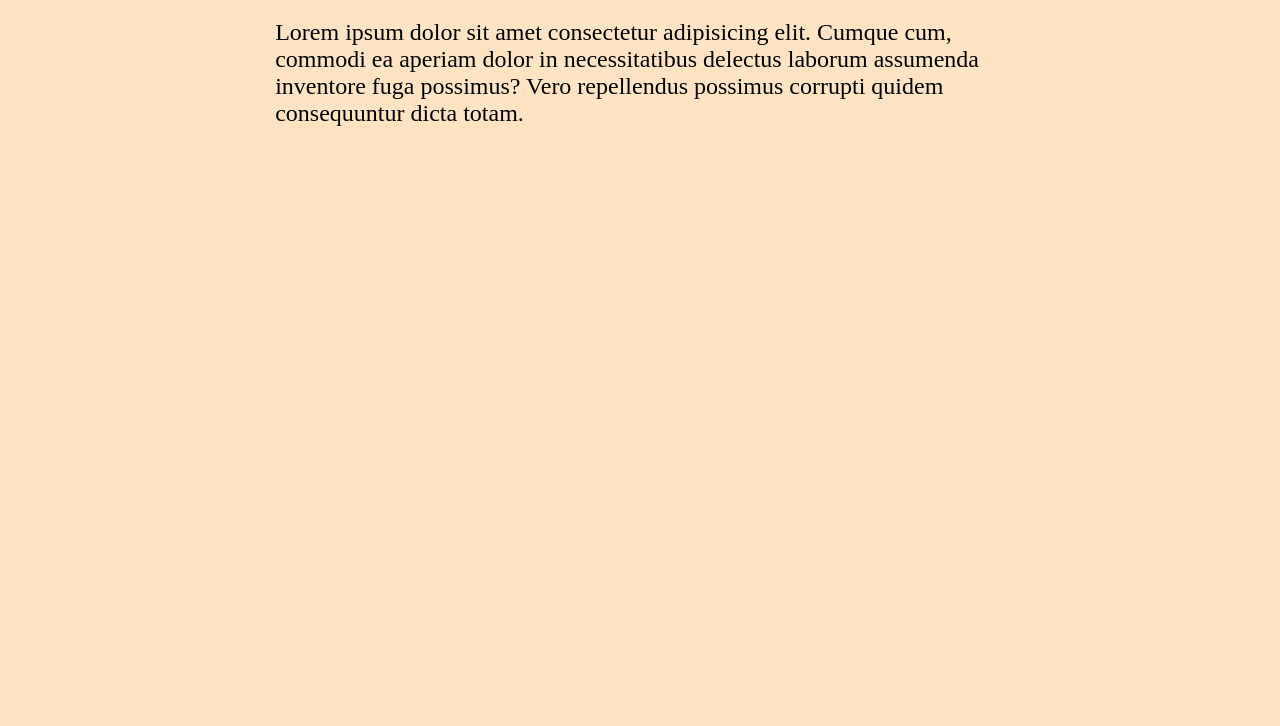
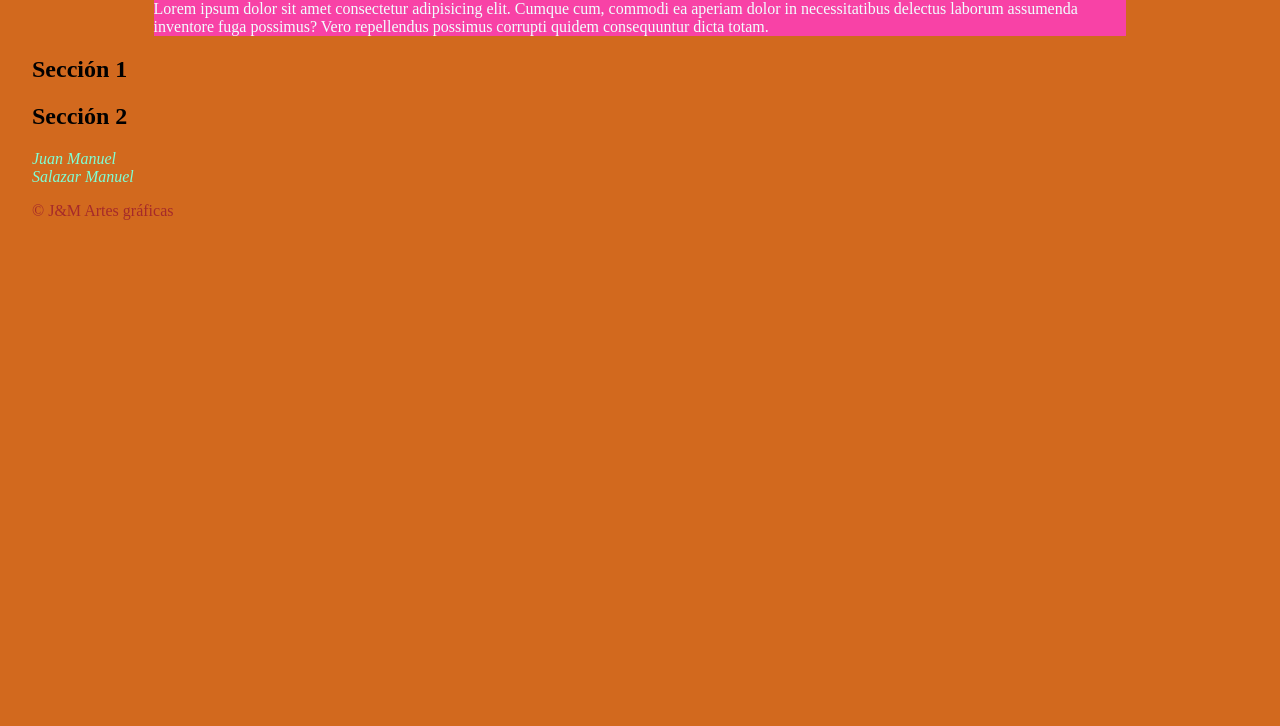
Before and after one commit to juanma62/paginas_web_css, a website: page 09_sass/index.html in a window 1280 px wide. Shown: the part 74-800 px from the top of the page. Drawn offline with Linux system fonts and the light colour scheme.

Commit message:
Cambios 8-6-18_fin-clase

```diff
--- a/09_sass/index.html
+++ b/09_sass/index.html
@@ -12,5 +12,20 @@
         <h1>Estilos SASS</h1>
         <p>Lorem ipsum dolor sit amet consectetur adipisicing elit. Cumque cum, commodi ea aperiam dolor in necessitatibus delectus laborum assumenda inventore fuga possimus? Vero repellendus possimus corrupti quidem consequuntur dicta totam.</p>
     </header>
+    <main>
+        <section>
+            <h2>Sección 1</h2>
+        </section>
+        <section>
+            <h2>Sección 2</h2>
+        </section>
+    </main>
+    <footer>
+        <address>
+            <p>Juan Manuel</p>
+            <p>Salazar Manuel</p>
+        </address>
+        <p>&copy; J&amp;M Artes gráficas</p>
+    </footer>
 </body>
 </html>
--- a/09_sass/package.json
+++ b/09_sass/package.json
@@ -8,8 +8,11 @@
   },
   "devDependencies": {},
   "scripts": {
+    "start": "parallelshell \"npm run server\" \"npm run sass:vigilar\"",
     "sass": "sass scss:css",
-    "test": "echo \"Error: no test specified\" && exit 1"
+    "server" : "http-server ../",
+    "test": "echo \"Error: no test specified\" && exit 1",
+    "sass:vigilar" : "nodemon -e scss -x \"sass scss:css\""
   },
   "keywords": [],
   "author": "Juan Manuel",
--- /dev/null
+++ b/09_sass/scss/_header.scss
@@ -0,0 +1,17 @@
+$fondo1:rgb(248, 66, 166);
+$fondo2:rgb(66, 248, 187);
+$fondo3: mix($fondo1, $fondo2);
+$margen1: 10%;
+$margen2: 10%;
+$margen3: $margen1 + $margen2;
+
+header {
+    width: 80%;
+    margin-left: $margen1;
+    margin-right: $margen2;
+    @import "_header2.scss";
+    background-color: $fondo1;
+    &:hover {
+        background-color: lighten($fondo1, 80);
+    }
+}
--- /dev/null
+++ b/09_sass/scss/_header2.scss
@@ -0,0 +1,10 @@
+h1 {
+    color: blue;
+    margin-bottom: 0.3rem
+}
+
+p {
+    font-size: 1rem;
+    margin-top: 0;
+    color: azure
+}
--- a/09_sass/scss/style.scss
+++ b/09_sass/scss/style.scss
@@ -1,15 +1,24 @@
 body {
     margin: 2rem;
-    background-color: bisque;
-    header {
-        width: 60%;
-        margin-left: auto;
-        margin-right: auto;
-            h1 {
-                color: aquamarine
-            }
-            p {
-            font-size: 1.5rem
+    background-color: chocolate;
+}
+
+// Aquí va el header
+
+@import "_header.scss";
+
+footer {
+    p {
+        color: brown;
+    }
+    address {
+        p {
+            margin-top: 0;
+            margin-bottom: 0;
+            color: blueviolet;
+        }
+        >p {
+            color: aquamarine
         }
     }
 }
```
Also changed, not shown: 09_sass/css/style.css, 1 other file.
